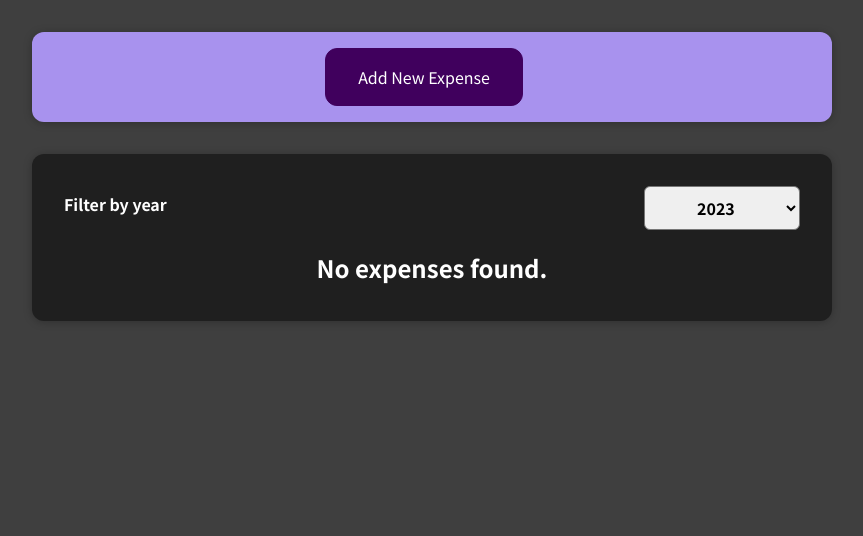
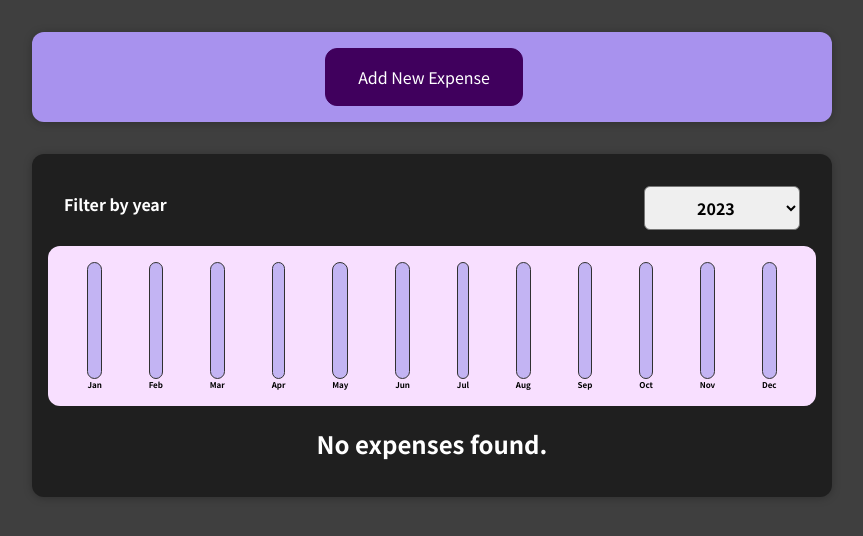
Before and after one commit to rockdog/react-complete-guide, a React (Create React App) app in the folder expense-calculator/: page / in a window 1280 px wide. Shown: the top 536 px of the page, without its empty margins (208-1071 px from the left). Built offline with nearby package versions, Linux system fonts and the light colour scheme.

Commit message:
Added charts

```diff
--- /dev/null
+++ b/expense-calculator/src/components/Chart/Chart.css
@@ -0,0 +1,9 @@
+.chart {
+    padding: 1rem;
+    border-radius: 12px;
+    background-color: #f8dfff;
+    text-align: center;
+    display: flex;
+    justify-content: space-around;
+    height: 10rem;
+}
--- /dev/null
+++ b/expense-calculator/src/components/Chart/Chart.js
@@ -0,0 +1,20 @@
+import React from 'react';
+import ChartBar from './ChartBar';
+import './Chart.css';
+
+const Chart = (props) =>  {
+    const maxValue = Math.max(...props.dataPoints.map(dataPoint => dataPoint.value));
+
+    return <div className='chart'>
+        {props.dataPoints.map(dataPoint => (
+            <ChartBar
+                key={dataPoint.label}
+                value={dataPoint.value}
+                maxValue={maxValue}
+                label={dataPoint.label}
+            />
+        ))}
+    </div>
+};
+
+export default Chart;
--- /dev/null
+++ b/expense-calculator/src/components/Chart/ChartBar.css
@@ -0,0 +1,30 @@
+.chart-bar {
+    height: 100%;
+    display: flex;
+    flex-direction: column;
+    align-items: center;
+}
+
+.chart-bar__inner {
+    height: 100%;
+    width: 100%;
+    border: 1px solid #313131;
+    border-radius: 12px;
+    background-color: #c3b4f3;
+    overflow: hidden;
+    display: flex;
+    flex-direction: column;
+    justify-content: flex-end;
+}
+
+.chart-bar__fill {
+    background-color: #4826b9;
+    width: 100%;
+    transition: all 0.3s ease-out;
+}
+
+.chart-bar__label {
+    font-weight: bold;
+    font-size: 0.5rem;
+    text-align: center;
+}
--- /dev/null
+++ b/expense-calculator/src/components/Chart/ChartBar.js
@@ -0,0 +1,18 @@
+import React from 'react';
+import './ChartBar.css';
+
+const ChartBar = (props) =>  {
+    let barHeight = '0%';
+    if (props.maxValue > 0) {
+        barHeight = Math.round((props.value / props.maxValue) * 100) + '%';
+    }
+
+    return <div className='chart-bar'>
+        <div className='chart-bar__inner'>
+            <div className='chart-bar__fill' style={{height: barHeight}}></div>
+        </div>
+        <div className='chart-bar__label'>{props.label}</div>
+    </div>
+};
+
+export default ChartBar;
--- a/expense-calculator/src/components/Expenses/ExpenseForm.js
+++ b/expense-calculator/src/components/Expenses/ExpenseForm.js
@@ -19,7 +19,7 @@
         event.preventDefault();
         const expenseData = {
             'title': title,
-            'amount': amount,
+            'amount': +amount,
             'date': new Date(date),
         };
         setTitle('');
--- a/expense-calculator/src/components/Expenses/Expenses.js
+++ b/expense-calculator/src/components/Expenses/Expenses.js
@@ -2,6 +2,7 @@
 import Card from '../UI/Card';
 import ExpensesFilter from "./ExpensesFilter";
 import ExpensesList from "./ExpensesList";
+import ExpensesChart from "./ExpensesChart";
 import './Expenses.css';
 
 const Expenses = props => {
@@ -17,6 +18,7 @@
     return (
         <Card className='expenses'>
             <ExpensesFilter expenses={props.expenses} selectedYear={selectedYear} onFilterChanged={filterChangedHandler} />
+            <ExpensesChart expenses={sortedExpenses} />
             <ExpensesList expenses={sortedExpenses} />
         </Card>
     );
--- /dev/null
+++ b/expense-calculator/src/components/Expenses/ExpensesChart.js
@@ -0,0 +1,21 @@
+import React from 'react';
+import Chart from '../Chart/Chart';
+
+const ExpensesChart = (props) =>  {
+    const locale = 'en-US';
+    const monthsOfYear = [...Array(12).keys()].map(num => new Date(2023, num));
+    const chartDataPoints = monthsOfYear.map(date => (
+        {
+            'label': date.toLocaleString(locale, { month: 'short' }),
+            'value': 0
+        }
+    ));
+
+    for (const expense of props.expenses) {
+        chartDataPoints[expense.date.getMonth()].value += expense.amount;
+    }
+
+    return <Chart dataPoints={chartDataPoints} />
+};
+
+export default ExpensesChart;
```
